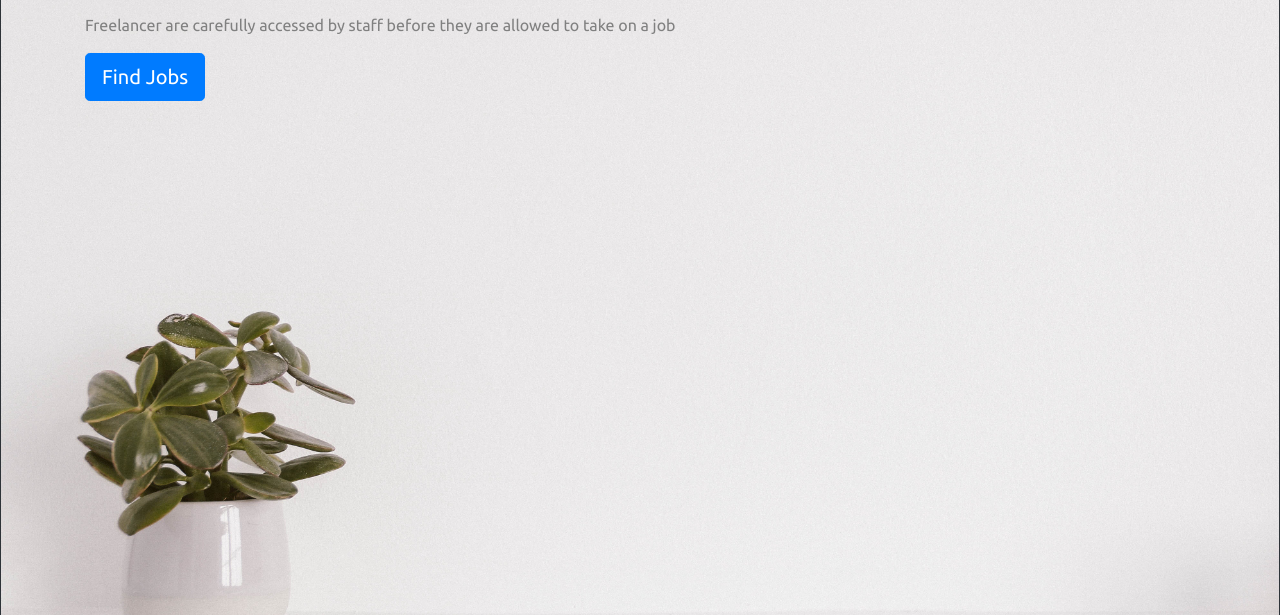
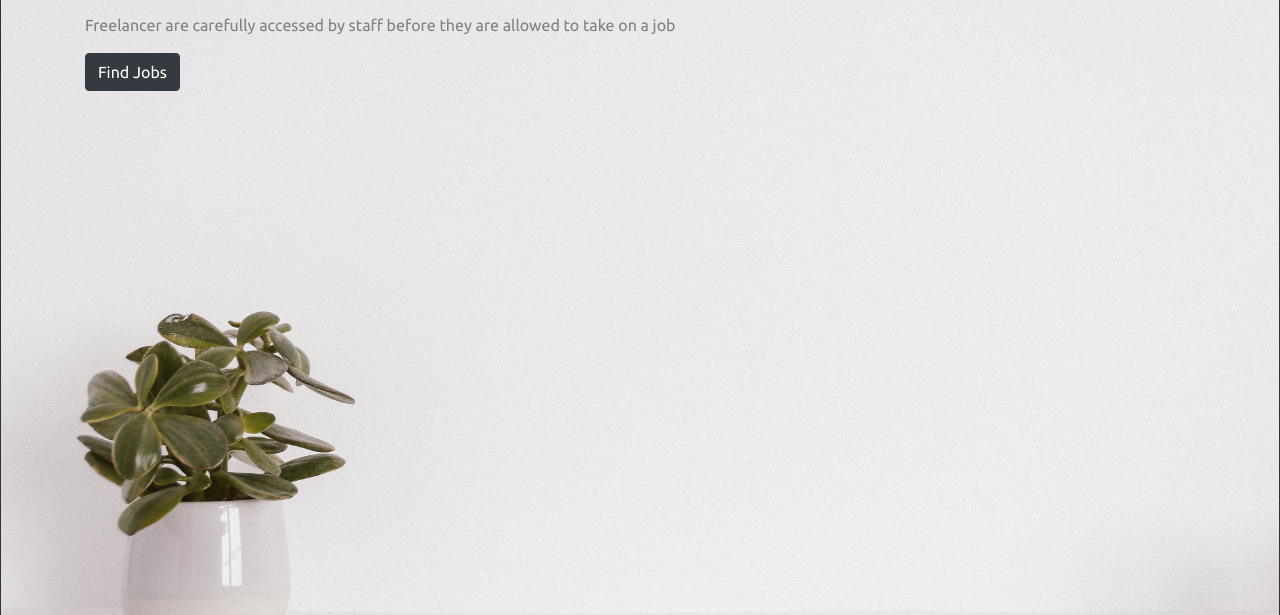
Before and after one commit to zhouxinwei97/HackAndRoll, a plain HTML site: page client/about.html in a window 1280 px wide. Shown: the part 185-800 px from the top of the page. Drawn offline with nearby package versions, Linux system fonts and the light colour scheme.

Commit message:
Update about.html

```diff
--- a/client/about.html
+++ b/client/about.html
@@ -44,7 +44,7 @@
       <h1 class="display-4">About</h1>
       <p class="lead">A platform where businesses can find freelancer.</p>
       <p>Freelancer are carefully accessed by staff before they are allowed to take on a job</p>
-      <a class="btn btn-primary btn-lg" href="#" role="button">Find Jobs</a>
+      <a class="btn btn-light btn-dark" href="#" role="button">Find Jobs</a>
     </div>
   </div>
   </div>
```
